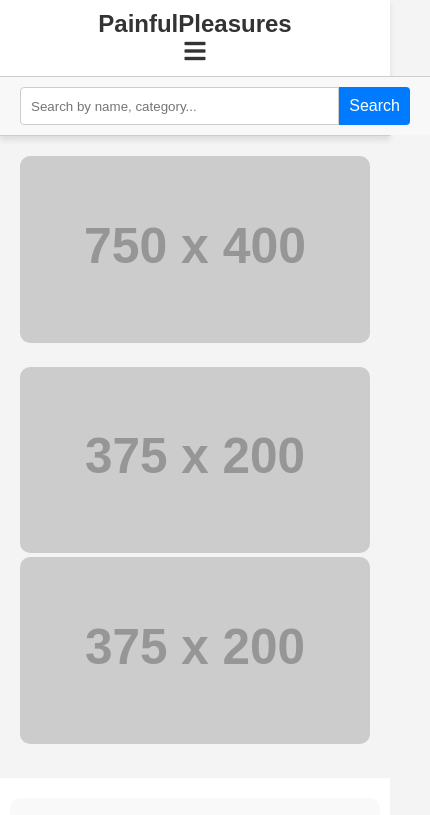
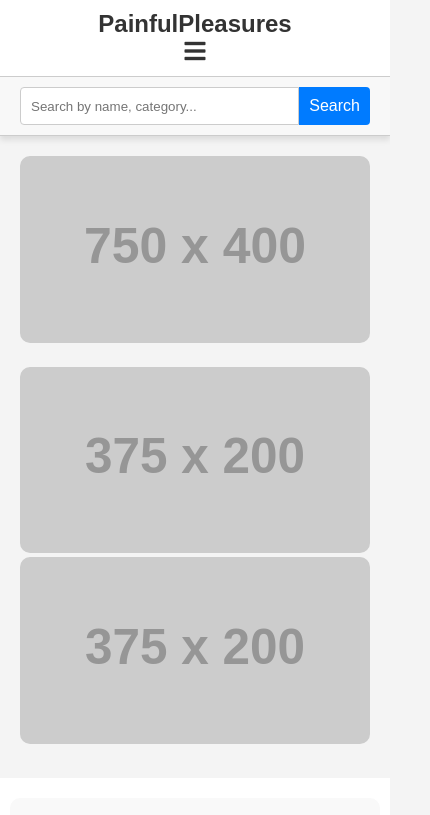
Before and after one commit to laureta16/SheroAcademyTest, a plain HTML site: page index.html in a window 390 px wide. Shown: the top 815 px of the page, 430 px wide, since content can reach past the window. Drawn offline with nearby package versions, Linux system fonts and the light colour scheme; placeholder pictures from the web are drawn by us.

Commit message:
responsivity fixed

```diff
--- a/styles.css
+++ b/styles.css
@@ -1,10 +1,15 @@
 /* General Styles */
+* {
+  box-sizing: border-box;
+}
+
 body {
   font-family: Arial, sans-serif;
   margin: 0;
   padding: 0;
   background-color: #f4f4f4;
   color: #333;
+  overflow-x: hidden;
 }
 
 a {
@@ -27,6 +32,7 @@ header {
   background-color: #fff;
   border-bottom: 1px solid #ccc;
   box-shadow: 0 4px 6px rgba(0, 0, 0, 0.1);
+  width: 100%;
 }
 
 .navbar {
@@ -70,6 +76,7 @@ header {
   padding: 10px 20px;
   background-color: #f8f8f8;
   border-top: 1px solid #ccc;
+  width: 100%;
 }
 
 .search-bar input {
```
